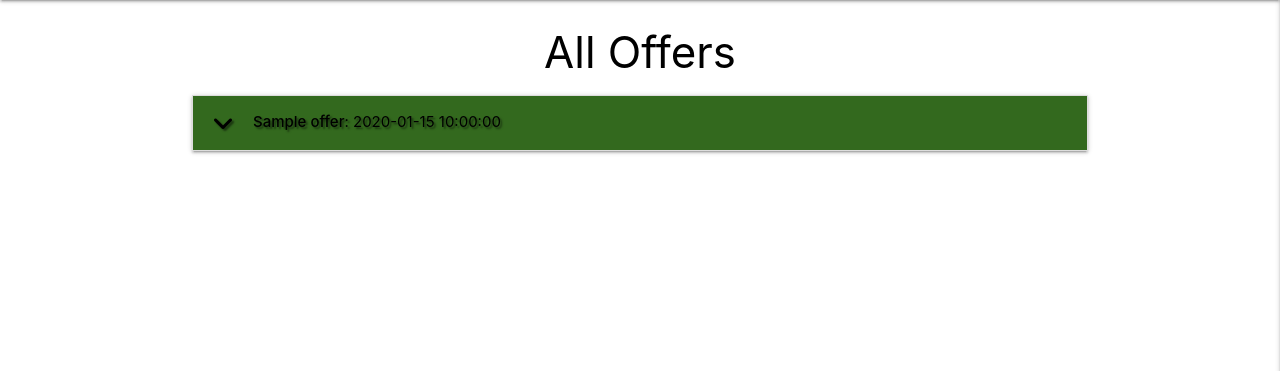
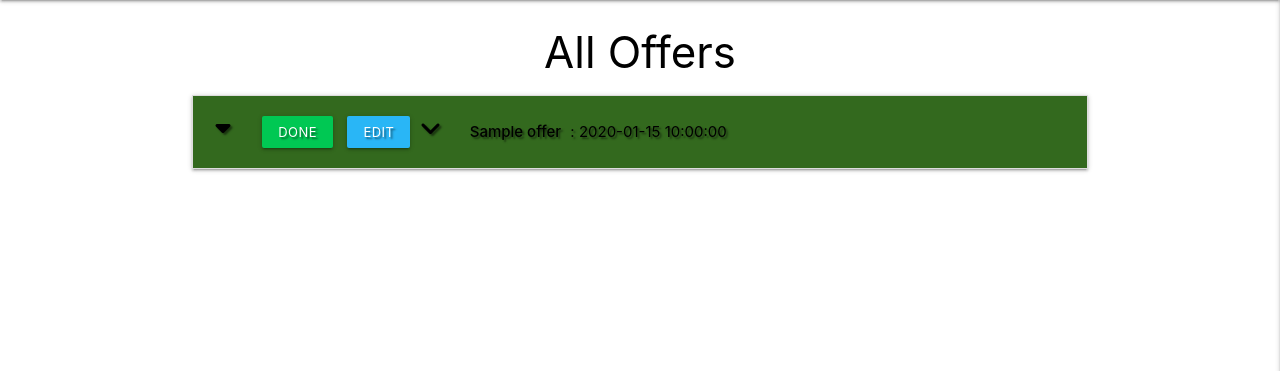
Before and after one commit to Code-Institute-Submissions/Morpheus-23-my-dutch-life_JulRseub, a Flask app: page / in a window 1280 px wide. Shown: the part 64-435 px from the top of the page. Run offline with Flask 2, Linux system fonts and the light colour scheme; a database or web service that is not in the repository returns one stand-in record (values such as "Sample title"); some libraries are stand-ins or nearby versions.

Commit message:
Added offer edit and done buttons

```diff
--- a/static/css/style.css
+++ b/static/css/style.css
@@ -18,6 +18,16 @@
 .collapsible-body {
     background-color: antiquewhite;
 }
+
+.btn-small {
+    margin: 5px;
+}
+
+.collapsible-header .col strong {
+    margin: 5px;
+    line-height: 42px;
+}
+
 /*
 body {
     background-color: rgba(114,40,37,0.5);
--- a/templates/offers.html
+++ b/templates/offers.html
@@ -7,6 +7,12 @@
     {% for offer in offers %}
     <li>
         <div class="collapsible-header black-text light-green darken-4 text-shadow">
+            <div class="col s3">
+                <i class="fas fa-caret-down"></i>
+                <a href="" class="btn-small green accent-4">Done</a>
+                <a href="" class="btn-small light-blue lighten-1">Edit</a>
+            </div>
+            <div class="col s9">
                 <i class="fa-solid fa-angle-down"></i>
                 <strong>{{ offer.name }}</strong> : {{ offer.collection_date_start }}
                 {% if offer.is_hot_product == "on" %}
@@ -17,6 +23,7 @@
                 <i class="fa-solid fa-snowflake black-text text-lighten-4 tooltipped" data-position="right"
                     data-tooltip="Frozen Product!"></i>
                 {% endif %}
+            </div>
         </div>
         <div class="collapsible-body">
             <strong>{{ offer.category_name }}</strong>
```
Lines whose indentation alone changed are shown as unchanged.
